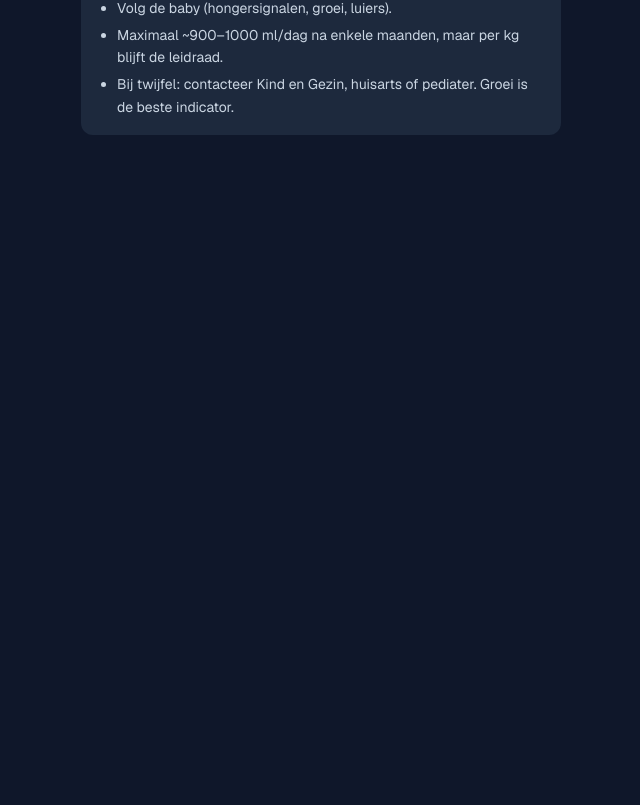
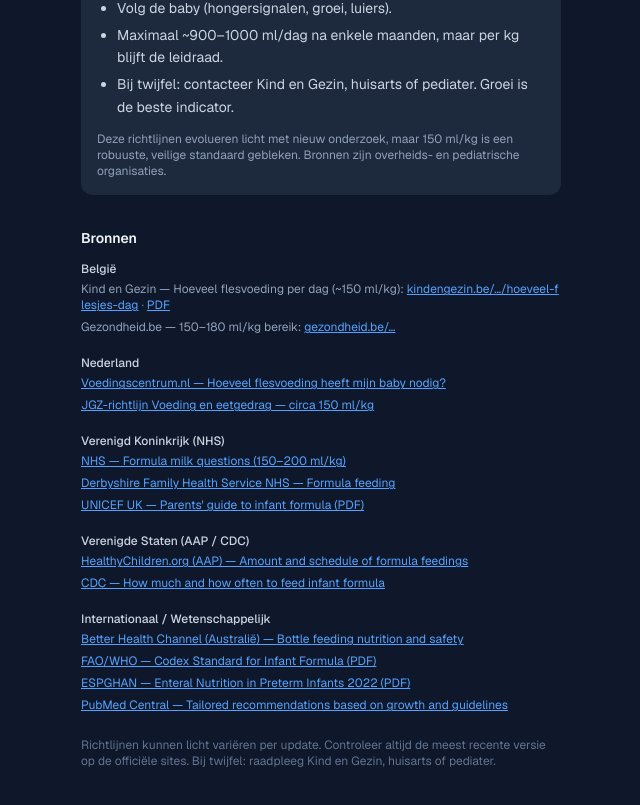
Before and after one commit to koenswings/baby-milk-tracker, a Next.js app: page /info/150ml in a window 1280 px wide. Shown: the part 1780-2585 px from the top of the page, without its empty margins (319-959 px from the left). Before the commit the page ends 2011 px from the top, so only its background shows below. Built offline with nearby package versions, Linux system fonts and the light colour scheme.

Commit message:
feat: add evolution note and full references section to 150ml info page

```diff
--- a/src/app/info/150ml/page.tsx
+++ b/src/app/info/150ml/page.tsx
@@ -74,7 +74,76 @@
           <li>Maximaal ~900–1000 ml/dag na enkele maanden, maar per kg blijft de leidraad.</li>
           <li>Bij twijfel: contacteer Kind en Gezin, huisarts of pediater. Groei is de beste indicator.</li>
         </ul>
+        <p className="text-slate-400 text-xs mt-3">
+          Deze richtlijnen evolueren licht met nieuw onderzoek, maar 150 ml/kg is een robuuste, veilige standaard gebleken.
+          Bronnen zijn overheids- en pediatrische organisaties.
+        </p>
       </div>
+
+      {/* References */}
+      <h2 className="text-slate-100 font-semibold mt-8 mb-3">Bronnen</h2>
+
+      <div className="space-y-5 text-xs">
+        <div>
+          <p className="text-slate-300 font-medium mb-1">België</p>
+          <ul className="space-y-1.5">
+            <li>
+              <span className="text-slate-400">Kind en Gezin — Hoeveel flesvoeding per dag (~150 ml/kg): </span>
+              <a href="https://www.kindengezin.be/nl/thema/voeding/flesvoeding/hoeveel-flesjes-dag" target="_blank" rel="noopener noreferrer" className="text-blue-400 hover:text-blue-300 underline break-all">kindengezin.be/…/hoeveel-flesjes-dag</a>
+              <span className="text-slate-500"> · </span>
+              <a href="https://publicaties.vlaanderen.be/view-file/74087" target="_blank" rel="noopener noreferrer" className="text-blue-400 hover:text-blue-300 underline">PDF</a>
+            </li>
+            <li>
+              <span className="text-slate-400">Gezondheid.be — 150–180 ml/kg bereik: </span>
+              <a href="https://www.gezondheid.be/artikel/baby/borst-of-fles-hoeveel-voedingen-heeft-je-baby-nodig-per-dag-34161" target="_blank" rel="noopener noreferrer" className="text-blue-400 hover:text-blue-300 underline break-all">gezondheid.be/…</a>
+            </li>
+          </ul>
+        </div>
+
+        <div>
+          <p className="text-slate-300 font-medium mb-1">Nederland</p>
+          <ul className="space-y-1.5">
+            <li>
+              <a href="https://www.voedingscentrum.nl/nl/zwanger-en-kind/borstvoeding-en-flesvoeding/flesvoeding-geven/hoeveel-flesvoeding-heeft-mijn-baby-nodig-.aspx" target="_blank" rel="noopener noreferrer" className="text-blue-400 hover:text-blue-300 underline break-all">Voedingscentrum.nl — Hoeveel flesvoeding heeft mijn baby nodig?</a>
+            </li>
+            <li>
+              <a href="https://www.jgzrichtlijnen.nl/richtlijn/jgz-richtlijn-voeding-en-eetgedrag/" target="_blank" rel="noopener noreferrer" className="text-blue-400 hover:text-blue-300 underline break-all">JGZ-richtlijn Voeding en eetgedrag — circa 150 ml/kg</a>
+            </li>
+          </ul>
+        </div>
+
+        <div>
+          <p className="text-slate-300 font-medium mb-1">Verenigd Koninkrijk (NHS)</p>
+          <ul className="space-y-1.5">
+            <li><a href="https://www.nhs.uk/baby/breastfeeding-and-bottle-feeding/bottle-feeding/formula-milk-questions/" target="_blank" rel="noopener noreferrer" className="text-blue-400 hover:text-blue-300 underline break-all">NHS — Formula milk questions (150–200 ml/kg)</a></li>
+            <li><a href="https://derbyshirefamilyhealthservice.nhs.uk/our-services/0-5-years/infant-feeding-and-nutrition/formula-feeding" target="_blank" rel="noopener noreferrer" className="text-blue-400 hover:text-blue-300 underline break-all">Derbyshire Family Health Service NHS — Formula feeding</a></li>
+            <li><a href="https://www.unicef.org.uk/babyfriendly/wp-content/uploads/sites/2/2016/12/Parents-guide-to-infant-formula.pdf" target="_blank" rel="noopener noreferrer" className="text-blue-400 hover:text-blue-300 underline break-all">UNICEF UK — Parents&apos; guide to infant formula (PDF)</a></li>
+          </ul>
+        </div>
+
+        <div>
+          <p className="text-slate-300 font-medium mb-1">Verenigde Staten (AAP / CDC)</p>
+          <ul className="space-y-1.5">
+            <li><a href="https://www.healthychildren.org/English/ages-stages/baby/formula-feeding/Pages/amount-and-schedule-of-formula-feedings.aspx" target="_blank" rel="noopener noreferrer" className="text-blue-400 hover:text-blue-300 underline break-all">HealthyChildren.org (AAP) — Amount and schedule of formula feedings</a></li>
+            <li><a href="https://www.cdc.gov/infant-toddler-nutrition/formula-feeding/how-much-and-how-often.html" target="_blank" rel="noopener noreferrer" className="text-blue-400 hover:text-blue-300 underline break-all">CDC — How much and how often to feed infant formula</a></li>
+          </ul>
+        </div>
+
+        <div>
+          <p className="text-slate-300 font-medium mb-1">Internationaal / Wetenschappelijk</p>
+          <ul className="space-y-1.5">
+            <li><a href="https://www.betterhealth.vic.gov.au/health/healthyliving/bottle-feeding-nutrition-and-safety" target="_blank" rel="noopener noreferrer" className="text-blue-400 hover:text-blue-300 underline break-all">Better Health Channel (Australië) — Bottle feeding nutrition and safety</a></li>
+            <li><a href="https://www.fao.org/input/download/standards/288/CXS_072e_2015.pdf" target="_blank" rel="noopener noreferrer" className="text-blue-400 hover:text-blue-300 underline break-all">FAO/WHO — Codex Standard for Infant Formula (PDF)</a></li>
+            <li><a href="https://www.espghan.org/dam/jcr:092f7f5a-6557-433c-98d6-7259ab1a9cfa/Enteral%20Nutrition%20in%20Preterm%20Infants%202022%20A.204.pdf" target="_blank" rel="noopener noreferrer" className="text-blue-400 hover:text-blue-300 underline break-all">ESPGHAN — Enteral Nutrition in Preterm Infants 2022 (PDF)</a></li>
+            <li><a href="https://pmc.ncbi.nlm.nih.gov/articles/PMC11473556/" target="_blank" rel="noopener noreferrer" className="text-blue-400 hover:text-blue-300 underline break-all">PubMed Central — Tailored recommendations based on growth and guidelines</a></li>
+          </ul>
+        </div>
+      </div>
+
+      <p className="text-slate-500 text-xs mt-6 pb-4">
+        Richtlijnen kunnen licht variëren per update. Controleer altijd de meest recente versie op de officiële sites.
+        Bij twijfel: raadpleeg Kind en Gezin, huisarts of pediater.
+      </p>
     </div>
   );
 }
```
